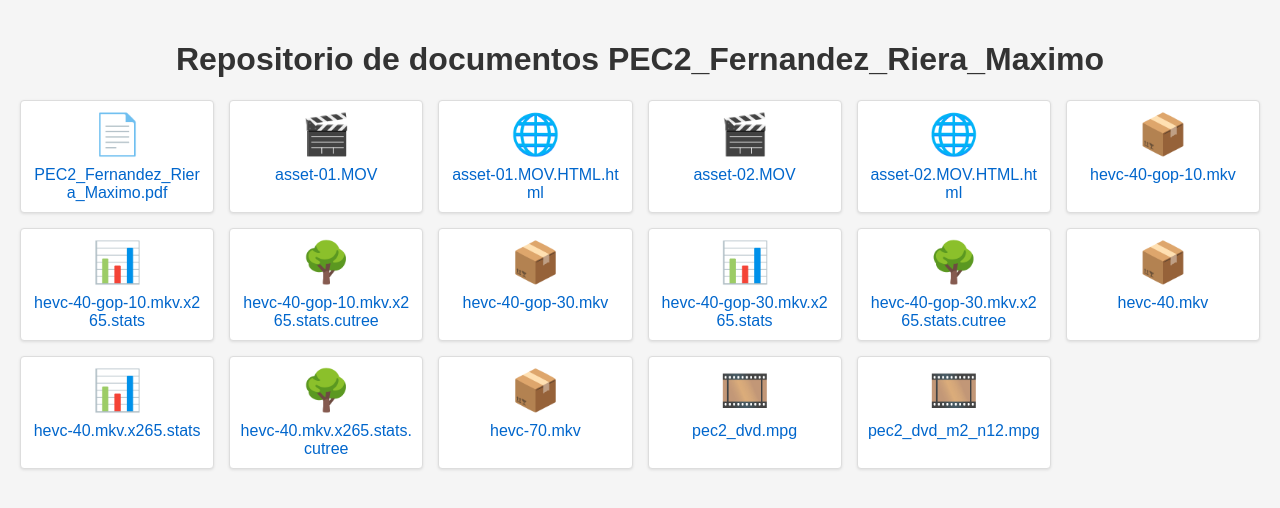
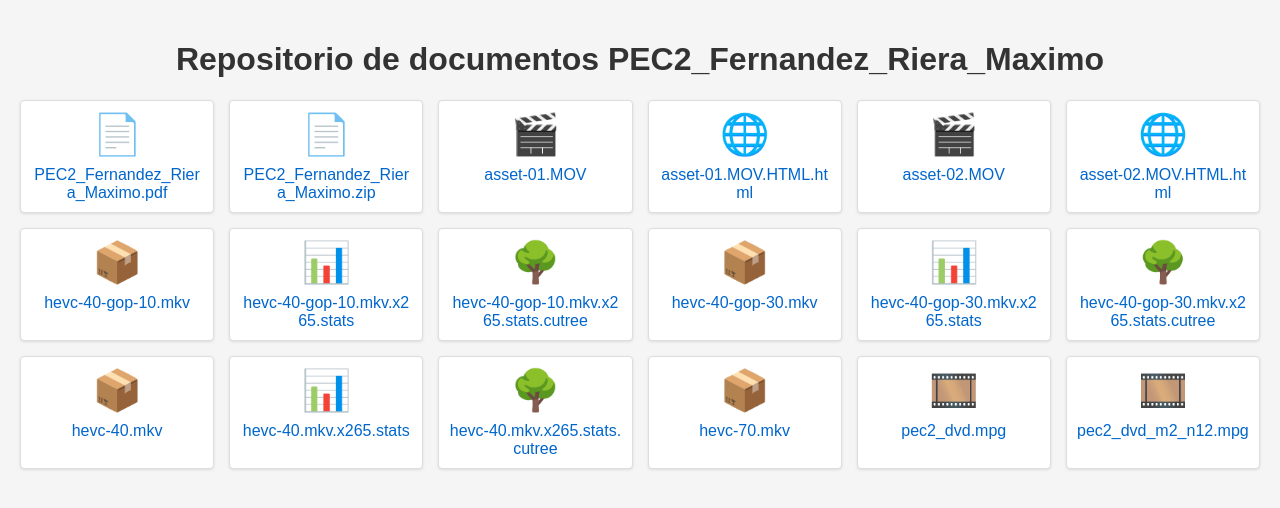
Before and after one commit to maximofernandezriera/PPD-pec2, a plain HTML site: page index.html in a window 1280 px wide. Drawn offline with Linux system fonts and the light colour scheme.

Commit message:
Update index.html

```diff
--- a/index.html
+++ b/index.html
@@ -51,6 +51,11 @@
     <div class="file-item">
       <span class="file-icon">📄</span>
       <a href="PEC2_Fernandez_Riera_Maximo.pdf">PEC2_Fernandez_Riera_Maximo.pdf</a>
+    </div>
+
+    <div class="file-item">
+      <span class="file-icon">📄</span>
+      <a href="PEC2_Fernandez_Riera_Maximo.zip">PEC2_Fernandez_Riera_Maximo.zip</a>
     </div>
 
     <div class="file-item">
```
